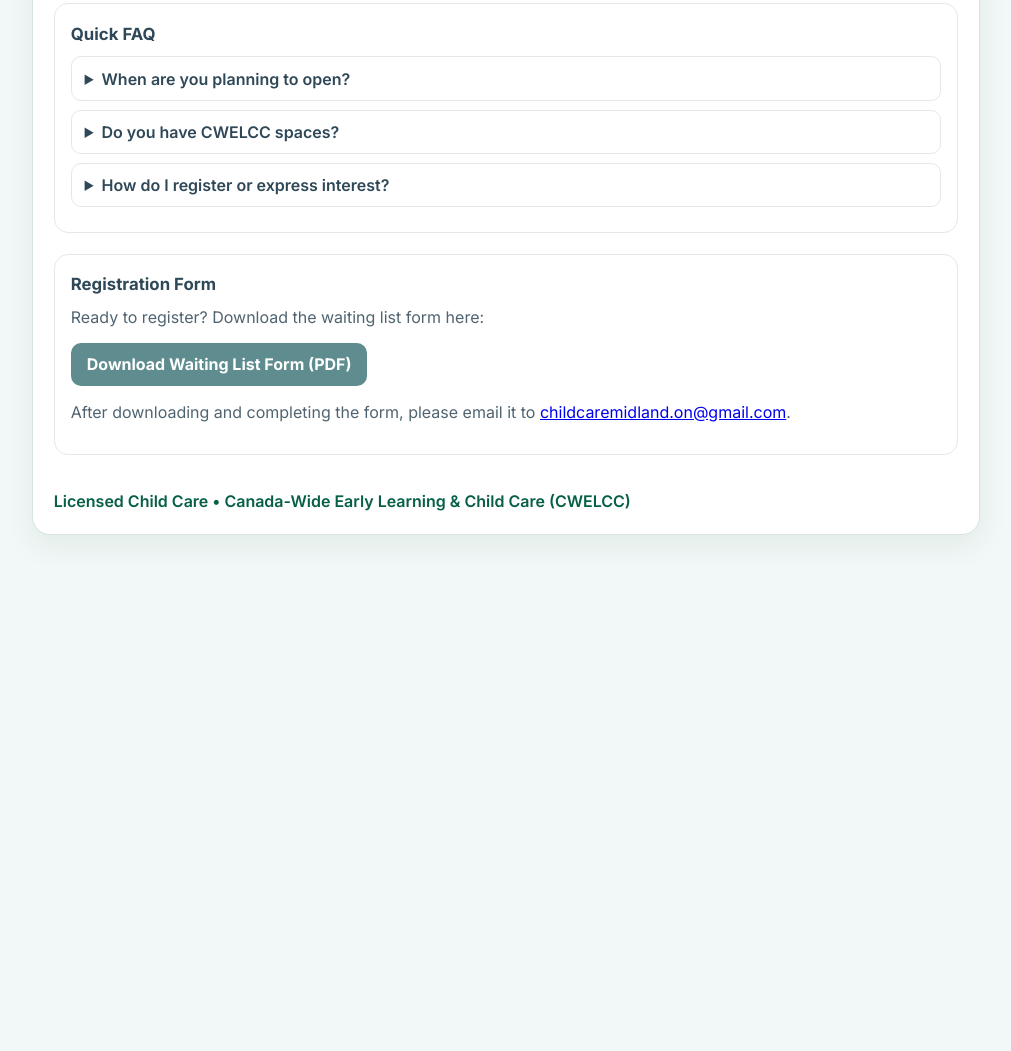
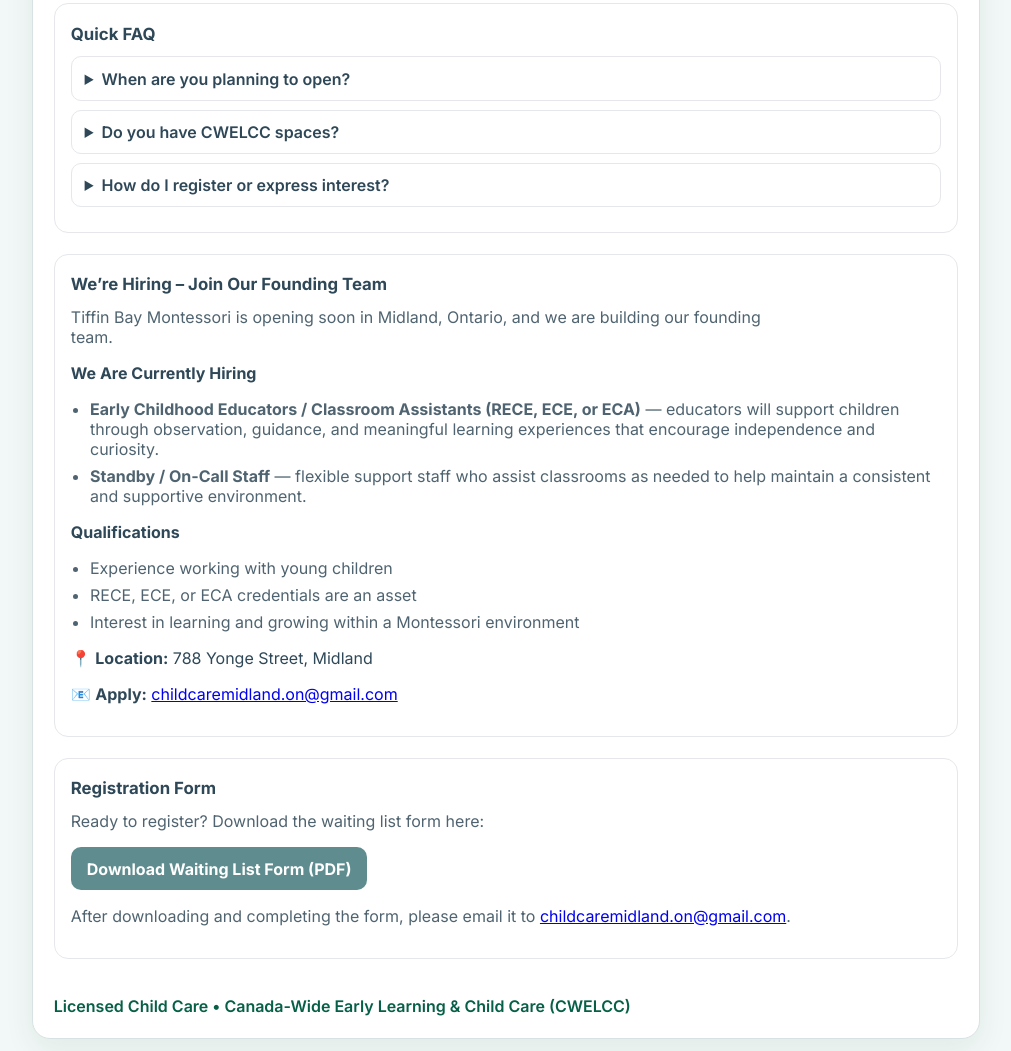
Before and after one commit to krisroop/midland-montessori-site, a plain HTML site: page index.html in a window 1280 px wide. Shown: the part 1499-2550 px from the top of the page, without its empty margins (134-1145 px from the left). Before the commit the page ends 2082 px from the top, so only its background shows below. Drawn offline with nearby package versions, Linux system fonts and the light colour scheme.

Commit message:
Restore careers section on homepage

```diff
--- a/index.html
+++ b/index.html
@@ -130,6 +130,26 @@
 </div>
 </div>
 
+<div class="faq-wrap" id="careers">
+<div class="panel">
+<h2>We’re Hiring – Join Our Founding Team</h2>
+<p class="sub" style="font-size:1rem; margin-top:0;">Tiffin Bay Montessori is opening soon in Midland, Ontario, and we are building our founding team.</p>
+<p><strong>We Are Currently Hiring</strong></p>
+<ul class="list" style="padding-left:1.2rem">
+<li><strong>Early Childhood Educators / Classroom Assistants (RECE, ECE, or ECA)</strong> — educators will support children through observation, guidance, and meaningful learning experiences that encourage independence and curiosity.</li>
+<li><strong>Standby / On-Call Staff</strong> — flexible support staff who assist classrooms as needed to help maintain a consistent and supportive environment.</li>
+</ul>
+<p><strong>Qualifications</strong></p>
+<ul class="list" style="padding-left:1.2rem">
+<li>Experience working with young children</li>
+<li>RECE, ECE, or ECA credentials are an asset</li>
+<li>Interest in learning and growing within a Montessori environment</li>
+</ul>
+<p>📍 <strong>Location:</strong> 788 Yonge Street, Midland</p>
+<p>📧 <strong>Apply:</strong> <a href="mailto:childcaremidland.on@gmail.com?subject=Tiffin%20Bay%20Careers%20Application">childcaremidland.on@gmail.com</a></p>
+</div>
+</div>
+
 <div class="panel" style="margin: 0 1.3rem 1.3rem;">
 <h2>Registration Form</h2>
 <p class="sub" style="font-size:1rem; margin-top:0;">
```
Also changed, not shown: work/site/index.html (+20 -0 lines).
